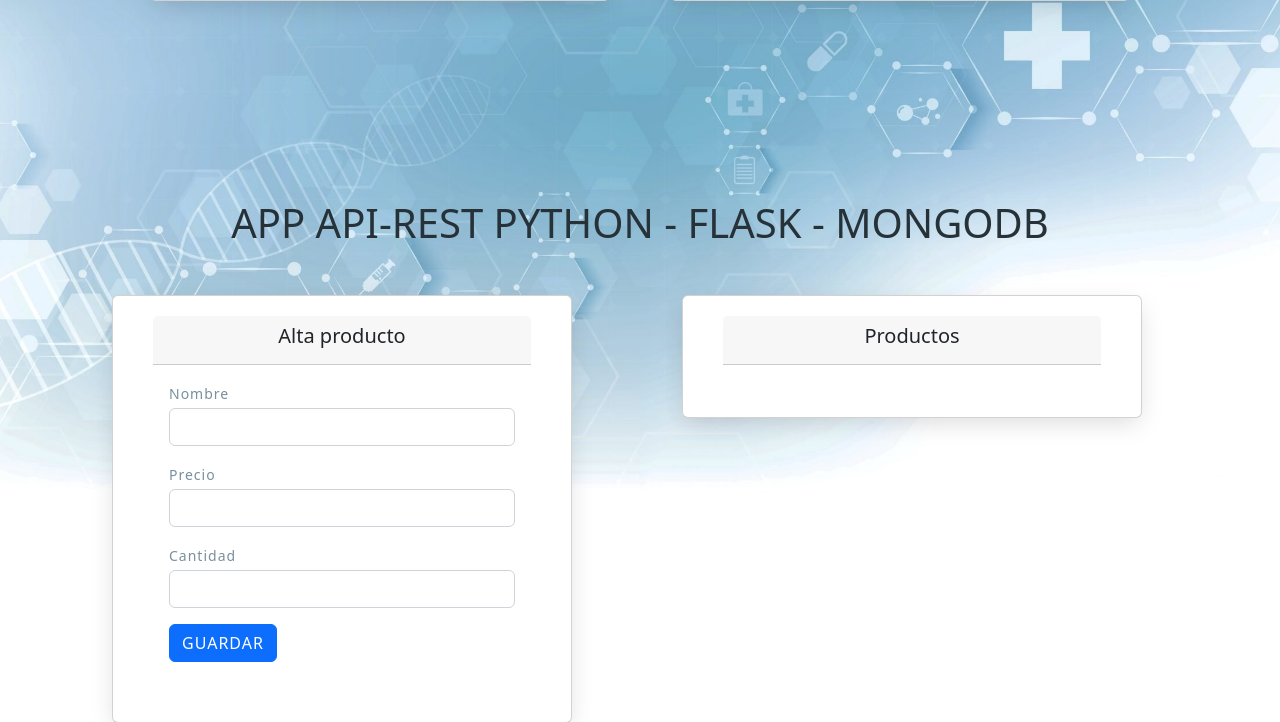
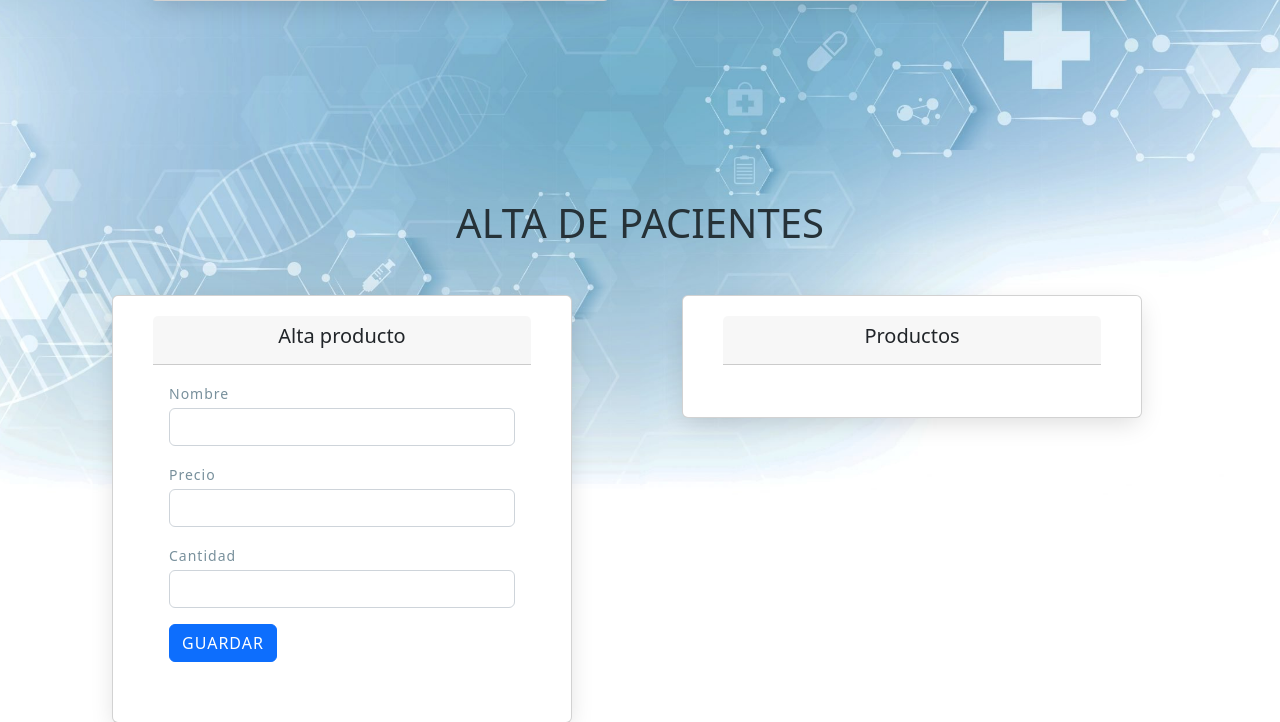
Before and after one commit to Sebas220284/Login, a Flask app: page /dashboard/ in a window 1280 px wide. Shown: the part 304-1026 px from the top of the page. Run offline with Flask 2, Linux system fonts and the light colour scheme; the visitor is signed in with stand-in values (Sample User, id 1); data that the repository does not hold is empty.

Commit message:
adding my files to my repository

```diff
--- a/templates/dashboard.html
+++ b/templates/dashboard.html
@@ -30,7 +30,7 @@
   </div>
 
   <div class="container">
-    <h1 class="text-center mt-5 mb-5">APP API-REST PYTHON - FLASK - MONGODB</h1>
+    <h1 class="text-center mt-5 mb-5">ALTA DE PACIENTES</h1>
 </div>
 
 <div class="container">
```
Also changed, not shown: README.md.
